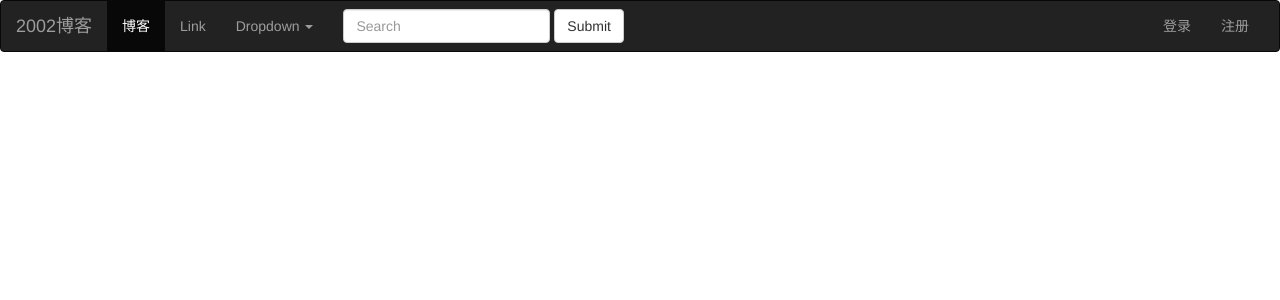
After one commit to gaohj/flask-2002, a Flask app: template apps/templates/common/base.html in a window 1280 px wide. The commit adds this page. Shown: the top 300 px of the page. Run offline with Flask 2, Linux system fonts and the light colour scheme; the template is opened without the code that fills it, so the values that code supplies are empty; some libraries are stand-ins or nearby versions.

Commit message:
templates

```diff
--- /dev/null
+++ b/apps/templates/common/base.html
@@ -0,0 +1,70 @@
+{% extends 'bootstrap/base.html' %}
+
+
+{#定制标题#}
+{% block title %}{% endblock %}
+
+
+{#定制导航条#}
+
+{% block navbar %}
+
+<nav class="navbar navbar-inverse">
+  <div class="container-fluid">
+    <!-- Brand and toggle get grouped for better mobile display -->
+    <div class="navbar-header">
+      <button type="button" class="navbar-toggle collapsed" data-toggle="collapse" data-target="#bs-example-navbar-collapse-1" aria-expanded="false">
+        <span class="sr-only">Toggle navigation</span>
+        <span class="icon-bar"></span>
+        <span class="icon-bar"></span>
+        <span class="icon-bar"></span>
+      </button>
+      <a class="navbar-brand" href="#">2002博客</a>
+    </div>
+
+    <!-- Collect the nav links, forms, and other content for toggling -->
+    <div class="collapse navbar-collapse" id="bs-example-navbar-collapse-1">
+      <ul class="nav navbar-nav">
+        <li class="active"><a href="#">博客 <span class="sr-only">(current)</span></a></li>
+        <li><a href="#">Link</a></li>
+        <li class="dropdown">
+          <a href="#" class="dropdown-toggle" data-toggle="dropdown" role="button" aria-haspopup="true" aria-expanded="false">Dropdown <span class="caret"></span></a>
+          <ul class="dropdown-menu">
+            <li><a href="#">Action</a></li>
+            <li><a href="#">Another action</a></li>
+            <li><a href="#">Something else here</a></li>
+            <li role="separator" class="divider"></li>
+            <li><a href="#">Separated link</a></li>
+            <li role="separator" class="divider"></li>
+            <li><a href="#">One more separated link</a></li>
+          </ul>
+        </li>
+      </ul>
+      <form class="navbar-form navbar-left">
+        <div class="form-group">
+          <input type="text" class="form-control" placeholder="Search">
+        </div>
+        <button type="submit" class="btn btn-default">Submit</button>
+      </form>
+      <ul class="nav navbar-nav navbar-right">
+        <li><a href="#">登录</a></li>
+        <li><a href="#">注册</a></li>
+        </ul>
+    </div><!-- /.navbar-collapse -->
+  </div><!-- /.container-fluid -->
+</nav>
+{%- endblock navbar %}
+
+{#定制内容#}
+{% block content -%}
+    <div class="container">
+
+    </div>
+
+
+{%- endblock content %}
+
+
+{#定制脚本#}
+  {% block scripts %}
+  {%- endblock scripts %}
--- a/apps/views/__init__.py
+++ b/apps/views/__init__.py
@@ -14,4 +14,4 @@ DEFAULT_BLUEPRINT = (
 
 def config_blueprint(app):
     for blueprint,url_prefix in DEFAULT_BLUEPRINT:
-        app.register_blueprint(blueprint, url_prefix=url_prefix)
+        return app.register_blueprint(blueprint, url_prefix=url_prefix)
--- a/manage.py
+++ b/manage.py
@@ -1,7 +1,7 @@
 from flask_script import Manager
 from apps import create_app
 
-app = create_app()
+app = create_app('product')
 manager = Manager(app)
 
 
```
Also changed, not shown: apps/__init__.py (+5 -2 lines), apps/config.py (+26 -0 lines), apps/exts.py (+15 -0 lines), apps/templates/main/index.html (+12 -10 lines).
